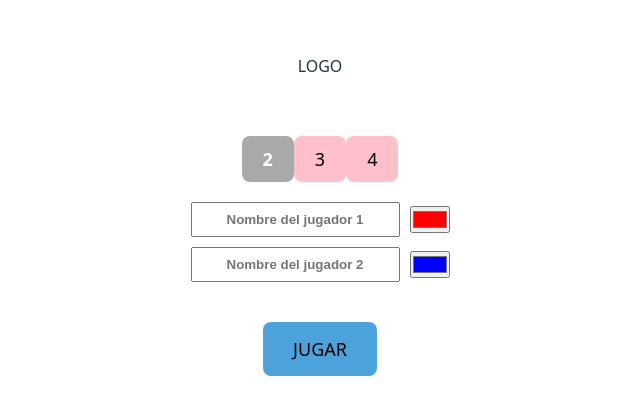
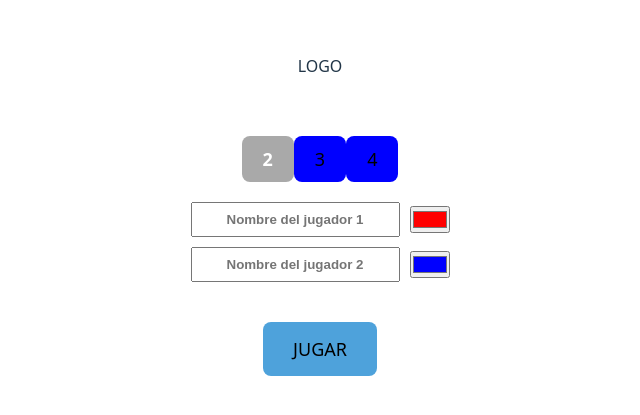
Before and after one commit to GuilleSanzNieto/ProyectoInterfacesMonoply, a React (Vite) app: page / in a window 1280 px wide. Shown: the part 207-622 px from the top of the page, without its empty margins (320-960 px from the left). Built offline with nearby package versions, Linux system fonts and the light colour scheme.

Commit message:
sigo sin salir

```diff
--- a/src/components/styles/Inicio.css
+++ b/src/components/styles/Inicio.css
@@ -16,7 +16,7 @@
     font-size: 18px;
     padding: 10px 20px;
     cursor: pointer;
-    background-color: pink;
+    background-color: blue;
   }
 
 
```
